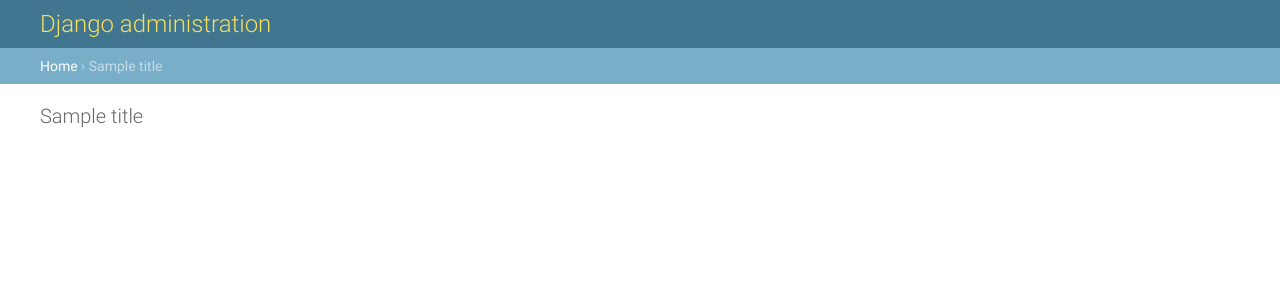
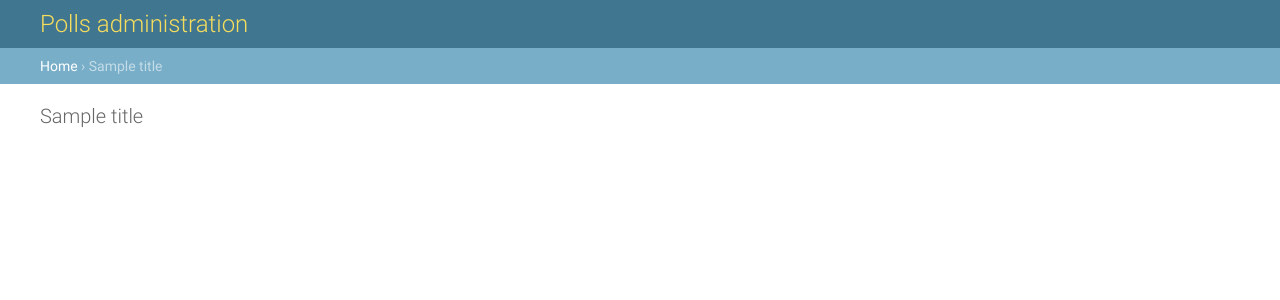
Before and after one commit to ferdirn/djsite, a Django app: template templates/admin/base_site.html in a window 1280 px wide. Shown: the top 300 px of the page. Run offline with Django 3.2, Linux system fonts and the light colour scheme; the template is opened without the code that fills it: most values are stand-ins (such as "Sample title", 1, 10 or a date in 2020).

Commit message:
change admin site header to polls administration

```diff
--- a/templates/admin/base_site.html
+++ b/templates/admin/base_site.html
@@ -3,7 +3,7 @@
 {% block title %}{{ title }} | {{ site_title|default:_('Django site admin') }}{% endblock %}
 
 {% block branding %}
-<h1 id="site-name"><a href="{% url 'admin:index' %}">{{ site_header|default:_('Django administration') }}</a></h1>
+<h1 id="site-name"><a href="{% url 'admin:index' %}">Polls administration</a></h1>
 {% endblock %}
 
 {% block nav-global %}{% endblock %}
```
